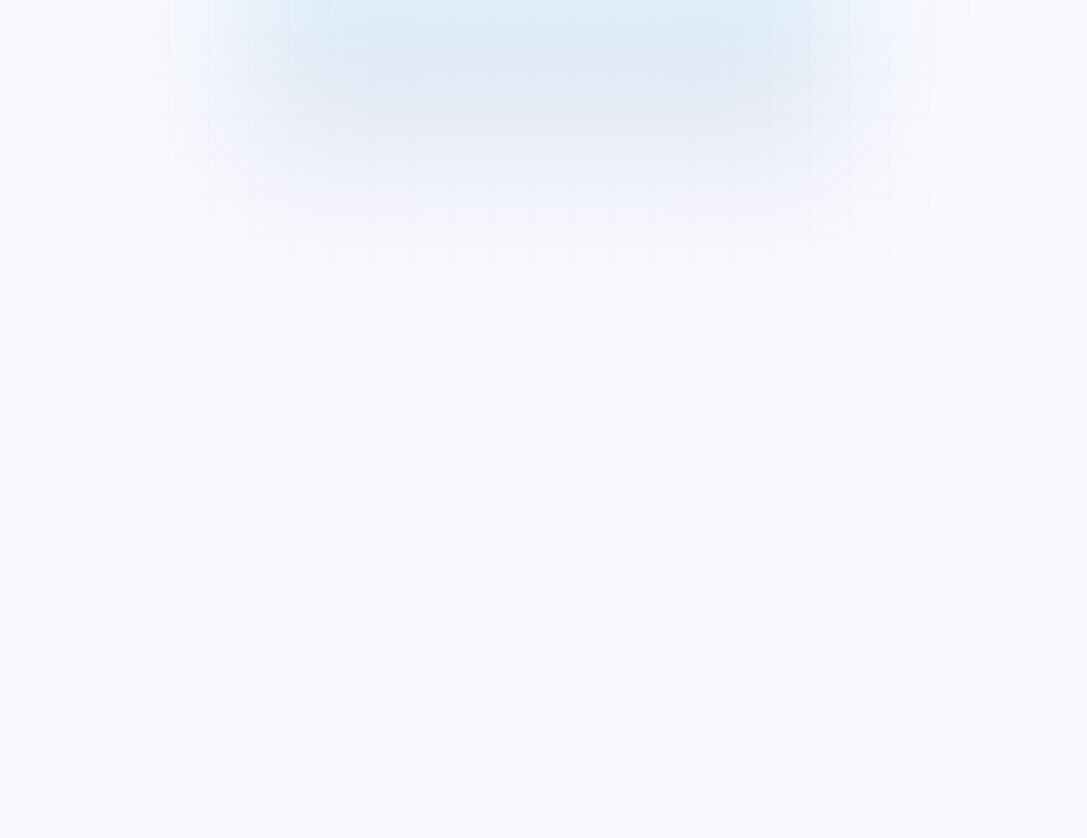
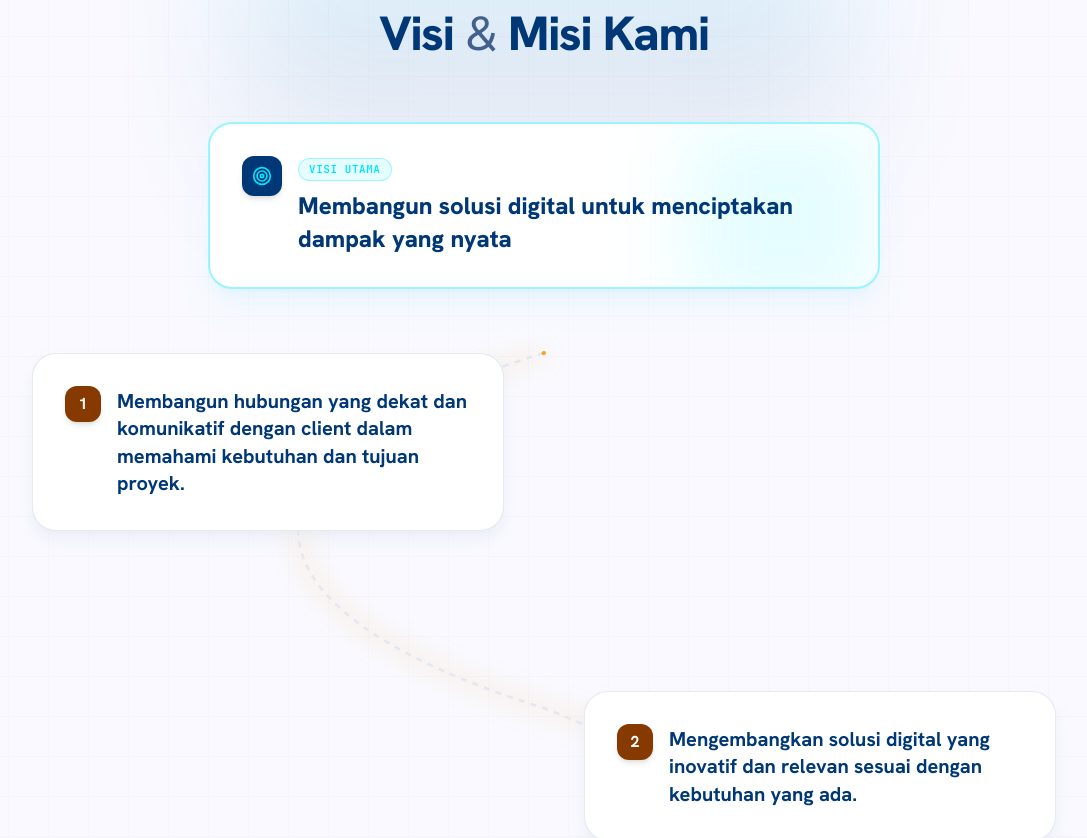
Before and after one commit to Aldikurniawan19/CasstroDev, a Next.js app: page /tentang-kami in a window 1280 px wide. Shown: the part 927-1765 px from the top of the page, without its empty margins (96-1183 px from the left). Built offline with nearby package versions, Linux system fonts and the light colour scheme.

Commit message:
feat: add interactive TeamCarousel and animated VisionMissionRedesign components to tentang-kami page

```diff
--- a/src/components/tentang-kami/VisionMissionRedesign.tsx
+++ b/src/components/tentang-kami/VisionMissionRedesign.tsx
@@ -1,253 +1,193 @@
 "use client";
 
-import { useRef, useState } from "react";
+import { useRef } from "react";
 import { useGSAP } from "@gsap/react";
 import gsap from "gsap";
 import { ScrollTrigger } from "gsap/ScrollTrigger";
 import Reveal from "@/components/common/Reveal";
-import {
-  Target,
-  Users,
-  Lightbulb,
-  ShieldCheck,
-  Briefcase,
-  TrendingUp,
-  Sparkles,
-  CheckCircle2,
-} from "lucide-react";
+import { Sparkles, Target } from "lucide-react";
 import VisionMissionFlow from "./VisionMissionFlow";
 
 if (typeof window !== "undefined") {
   gsap.registerPlugin(useGSAP, ScrollTrigger);
 }
 
-const framesData = [
+const visiData = {
+  title: "Membangun solusi digital untuk menciptakan dampak yang nyata",
+};
+
+const missionItems = [
   {
-    type: "visi",
-    number: "00",
-    pillTag: "VISI UTAMA",
-    title: "Membangun Solusi Digital untuk Menciptakan Dampak yang Nyata",
-    icon: Target,
-    badgeBg: "bg-accent-cyan/15 text-accent-cyan border-accent-cyan/30",
-    glowColor: "rgba(0, 229, 255, 0.3)",
+    number: "1",
+    text: "Membangun hubungan yang dekat dan komunikatif dengan client dalam memahami kebutuhan dan tujuan proyek.",
   },
   {
-    type: "misi",
-    number: "01",
-    pillTag: "KEMITRAAN & KOMUNIKASI",
-    title: "Kemitraan Komunikatif & Transparan",
-    description:
-      "Membangun hubungan yang dekat dan komunikatif dengan client dalam memahami kebutuhan dan tujuan proyek secara mendalam.",
-    icon: Users,
-    badgeBg: "bg-cyan-500/10 text-cyan-500 border-cyan-500/30",
-    glowColor: "rgba(0, 229, 255, 0.25)",
+    number: "2",
+    text: "Mengembangkan solusi digital yang inovatif dan relevan sesuai dengan kebutuhan yang ada.",
   },
   {
-    type: "misi",
-    number: "02",
-    pillTag: "INOVASI RELEVAN",
-    title: "Solusi Digital Inovatif & Relevan",
-    description:
-      "Mengembangkan solusi digital yang inovatif dan relevan sesuai dengan kebutuhan spesifik serta dinamika perkembangan bisnis.",
-    icon: Lightbulb,
-    badgeBg: "bg-amber-500/10 text-amber-500 border-amber-500/30",
-    glowColor: "rgba(245, 158, 11, 0.25)",
+    number: "3",
+    text: "Mengutamakan kualitas, kreativitas, dan ketelitian dalam setiap proses pengembangan.",
   },
   {
-    type: "misi",
-    number: "03",
-    pillTag: "STANDAR KUALITAS",
-    title: "Kualitas, Kreativitas & Presisi",
-    description:
-      "Mengutamakan kualitas, kreativitas, dan ketelitian tinggi dalam setiap proses pengembangan sistem dan arsitektur perangkat lunak.",
-    icon: ShieldCheck,
-    badgeBg: "bg-emerald-500/10 text-emerald-500 border-emerald-500/30",
-    glowColor: "rgba(16, 185, 129, 0.25)",
+    number: "4",
+    text: "Memberikan pengalaman kerja sama yang profesional dan menyenangkan dalam setiap proyek.",
   },
   {
-    type: "misi",
-    number: "04",
-    pillTag: "KOLABORASI PROFESIONAL",
-    title: "Pengalaman Kerja Sama Profesional",
-    description:
-      "Memberikan pengalaman kerja sama yang profesional, kolaboratif, dan menyenangkan dalam setiap tahapan proyek.",
-    icon: Briefcase,
-    badgeBg: "bg-indigo-500/10 text-indigo-500 border-indigo-500/30",
-    glowColor: "rgba(99, 102, 241, 0.25)",
-  },
-  {
-    type: "misi",
-    number: "05",
-    pillTag: "DAMPAK SUBSTANSIAL",
-    title: "Dampak & Nilai Manfaat Nyata",
-    description:
-      "Menghasilkan solusi digital yang memiliki nilai substansial dan memberikan manfaat nyata bagi pengguna serta pertumbuhan bisnis.",
-    icon: TrendingUp,
-    badgeBg: "bg-blue-500/10 text-blue-500 border-blue-500/30",
-    glowColor: "rgba(0, 229, 255, 0.25)",
+    number: "5",
+    text: "Menghasilkan solusi digital yang memiliki nilai dan manfaat nyata bagi pengguna.",
   },
 ];
 
 export default function VisionMissionRedesign() {
-  const pinRef = useRef<HTMLDivElement>(null);
-  const trackRef = useRef<HTMLDivElement>(null);
-  const [activeFrame, setActiveFrame] = useState(0);
+  const containerRef = useRef<HTMLDivElement>(null);
+  const pathRef = useRef<SVGPathElement>(null);
 
-  // Pure 100% Scroll-driven GSAP ScrollTrigger pinned animation
+  // GSAP ScrollTrigger path drawing animation along the S-curve
   useGSAP(() => {
-    const pin = pinRef.current;
-    const track = trackRef.current;
-    if (!pin || !track) return;
+    const path = pathRef.current;
+    const container = containerRef.current;
+    if (!path || !container) return;
 
-    const totalFrames = framesData.length;
+    const length = path.getTotalLength();
+    gsap.set(path, {
+      strokeDasharray: length,
+      strokeDashoffset: length,
+    });
 
-    ScrollTrigger.create({
-      trigger: pin,
-      start: "top top",
-      end: () => `+=${totalFrames * 450}`,
-      pin: true,
-      scrub: 0.5,
-      invalidateOnRefresh: true,
-      onUpdate: (self) => {
-        const frameIndex = Math.min(
-          Math.floor(self.progress * totalFrames),
-          totalFrames - 1
-        );
-        setActiveFrame(frameIndex);
+    gsap.to(path, {
+      strokeDashoffset: 0,
+      ease: "none",
+      scrollTrigger: {
+        trigger: container,
+        start: "top 70%",
+        end: "bottom 80%",
+        scrub: 1,
       },
     });
-  }, { scope: pinRef });
+  }, { scope: containerRef });
 
   return (
-    <section className="relative overflow-hidden" id="visi-misi">
+    <section className="relative overflow-hidden py-16 md:py-24" id="visi-misi">
       {/* Background ambient lighting */}
       <VisionMissionFlow />
 
-      {/* PINNED PURE SCROLL FRAME-BY-FRAME STAGE */}
-      <div
-        ref={pinRef}
-        id="vm-pin-trigger"
-        className="h-screen w-full flex flex-col justify-between py-6 sm:py-8 md:py-12 relative z-10 overflow-hidden"
-      >
-        {/* FIXED HEADER */}
-        <div className="max-w-container-max mx-auto px-4 md:px-8 w-full text-center shrink-0">
-          <Reveal y={15}>
-            <div className="inline-flex items-center gap-2 px-3 py-1 rounded-full bg-accent-cyan/10 border border-accent-cyan/30 text-accent-cyan font-mono text-[11px] sm:text-xs tracking-widest uppercase font-semibold mb-1 sm:mb-2">
+      <div className="max-w-container-max mx-auto px-4 md:px-8 relative z-10">
+        {/* SECTION HEADER */}
+        <Reveal y={24} className="text-center max-w-3xl mx-auto mb-12 md:mb-16">
+          <div className="inline-flex items-center gap-2 px-3.5 py-1 rounded-full bg-accent-cyan/10 border border-accent-cyan/30 text-accent-cyan font-mono text-xs tracking-widest uppercase font-semibold mb-3">
             <Sparkles className="w-3.5 h-3.5" />
             <span>Arah & Tujuan</span>
           </div>
-            <h2 className="font-headline-xl-mobile md:font-headline-xl text-primary text-2xl sm:text-3xl md:text-4xl font-extrabold tracking-tight">
+          <h2 className="font-headline-xl-mobile md:font-headline-xl text-primary text-3xl md:text-5xl font-extrabold tracking-tight mb-4">
             Visi <span className="text-secondary font-light">&</span> Misi Kami
           </h2>
         </Reveal>
+
+        {/* TOP CENTERED VISI CARD */}
+        <div className="max-w-2xl mx-auto mb-12 md:mb-16 relative z-20">
+          <Reveal y={30}>
+            <div className="bg-white dark:bg-[#07162c] border-2 border-accent-cyan/40 dark:border-accent-cyan/30 rounded-2xl md:rounded-3xl p-6 md:p-8 shadow-xl shadow-cyan-500/5 hover:border-accent-cyan hover:shadow-2xl transition-all duration-300 group relative overflow-hidden">
+              {/* Subtle Ambient Glow */}
+              <div className="absolute top-0 right-0 w-48 h-48 bg-accent-cyan/10 rounded-full blur-2xl pointer-events-none" />
+
+              {/* Header: Icon + Title */}
+              <div className="flex items-start gap-3 md:gap-4 relative z-10">
+                <div className="w-9 h-9 md:w-10 md:h-10 rounded-full bg-primary text-white flex items-center justify-center font-bold text-xs md:text-sm shrink-0 shadow-md">
+                  <Target className="w-5 h-5 text-accent-cyan" />
+                </div>
+                <div>
+                  <span className="text-[11px] font-mono font-bold tracking-wider text-accent-cyan uppercase bg-accent-cyan/10 border border-accent-cyan/30 px-2.5 py-0.5 rounded-full inline-block mb-2">
+                    VISI UTAMA
+                  </span>
+                  <h3 className="font-headline-md text-lg sm:text-xl md:text-2xl font-extrabold text-primary dark:text-white leading-snug group-hover:text-secondary transition-colors">
+                    {visiData.title}
+                  </h3>
+                </div>
+              </div>
+            </div>
+          </Reveal>
         </div>
 
-        {/* FRAME-BY-FRAME CARD STAGE */}
-        <div className="relative my-auto w-full max-w-3xl mx-auto px-3 sm:px-6 flex items-center justify-center">
+        {/* ALTERNATING MISI TIMELINE SECTION */}
+        <div ref={containerRef} className="relative max-w-5xl mx-auto">
 
-          {/* CARDS DISPLAY CONTAINER */}
-          <div ref={trackRef} className="w-full flex items-center justify-center relative min-h-[290px] sm:min-h-[350px] md:min-h-[380px]">
-            {framesData.map((item, index) => {
-              const isActive = index === activeFrame;
-              const isVisi = item.type === "visi";
-              const IconComponent = item.icon;
+          {/* SMOOTH CONTINUOUS S-CURVE RIBBON SVG PATH */}
+          <div className="absolute inset-0 pointer-events-none z-0 hidden md:block">
+            <svg className="w-full h-full overflow-visible" viewBox="0 0 1000 1400" preserveAspectRatio="none">
+              <defs>
+                <linearGradient id="sCurveGrad" x1="0%" y1="0%" x2="0%" y2="100%">
+                  <stop offset="0%" stopColor="#f59e0b" stopOpacity="0.9" />
+                  <stop offset="25%" stopColor="#00e5ff" stopOpacity="1" />
+                  <stop offset="50%" stopColor="#0b4f9e" stopOpacity="1" />
+                  <stop offset="75%" stopColor="#f59e0b" stopOpacity="0.9" />
+                  <stop offset="100%" stopColor="#00e5ff" stopOpacity="1" />
+                </linearGradient>
+              </defs>
+
+              {/* Ambient Glow Ribbon Trace */}
+              <path
+                d="M 500 0 C 180 100, 180 250, 500 350 C 820 450, 820 600, 500 700 C 180 800, 180 950, 500 1050 C 820 1150, 820 1300, 500 1400"
+                fill="none"
+                stroke="#f59e0b"
+                strokeWidth="12"
+                strokeOpacity="0.12"
+                className="blur-md"
+              />
+
+              {/* Dotted Base S-Curve Track */}
+              <path
+                d="M 500 0 C 180 100, 180 250, 500 350 C 820 480, 820 600, 500 700 C 180 800, 180 950, 500 1050 C 820 1150, 820 1300, 500 1400"
+                fill="none"
+                stroke="var(--color-border-subtle)"
+                strokeWidth="2.5"
+                strokeDasharray="6 6"
+              />
+
+              {/* Scroll-Linked Animated Flowing S-Curve Ribbon */}
+              <path
+                ref={pathRef}
+                d="M 500 0 C 180 100, 180 250, 500 350 C 820 450, 820 600, 500 700 C 180 800, 180 950, 500 1050 C 820 1150, 820 1300, 500 1400"
+                fill="none"
+                stroke="url(#sCurveGrad)"
+                strokeWidth="4"
+                strokeLinecap="round"
+              />
+            </svg>
+          </div>
+
+          {/* ALTERNATING MISI CARDS LIST */}
+          <div className="space-y-28 md:space-y-40 relative z-10">
+            {missionItems.map((item, index) => {
+              const isEven = index % 2 === 0;
 
               return (
                 <div
-                  key={index}
-                  className={`absolute inset-0 transition-all duration-700 ease-out flex items-center justify-center ${
-                    isActive
-                      ? "opacity-100 scale-100 pointer-events-auto z-20"
-                      : index < activeFrame
-                      ? "opacity-0 -translate-x-16 sm:-translate-x-24 scale-95 pointer-events-none z-0"
-                      : "opacity-0 translate-x-16 sm:translate-x-24 scale-95 pointer-events-none z-0"
+                  key={item.number}
+                  className="relative flex flex-col md:flex-row items-center w-full"
+                >
+                  {/* MISI CARD ALIGNED LEFT OR RIGHT */}
+                  <div
+                    className={`w-full md:w-[calc(50%-2.5rem)] ${
+                      isEven ? "md:mr-auto" : "md:ml-auto"
                     }`}
                   >
-                  {isVisi ? (
-                    /* VISI FRAME CARD */
-                    <div className="w-full max-w-2xl rounded-2xl sm:rounded-3xl p-5 sm:p-8 md:p-10 bg-gradient-to-br from-[#002756] via-[#003877] to-[#001d42] text-white shadow-[0_20px_50px_rgba(0,56,119,0.35)] border-2 border-accent-cyan/60 overflow-hidden relative group">
-                      <div className="absolute top-0 right-0 w-64 h-64 bg-accent-cyan/20 rounded-full blur-3xl pointer-events-none" />
+                    <Reveal y={50}>
+                      {/* CARD STYLING MATCHING REFERENCE IMAGE */}
+                      <div className="bg-white dark:bg-[#07162c] border border-slate-200/90 dark:border-white/10 rounded-2xl md:rounded-3xl p-6 md:p-8 shadow-lg shadow-slate-200/50 dark:shadow-none hover:shadow-2xl hover:border-amber-500/40 transition-all duration-300 group">
 
-                      <div className="relative z-10 space-y-4 sm:space-y-6">
-                        <div className="flex items-center justify-between gap-2 flex-wrap">
-                          <div className="flex items-center gap-2.5">
-                            <div className="w-10 h-10 sm:w-12 sm:h-12 rounded-xl sm:rounded-2xl bg-accent-cyan/20 border border-accent-cyan/40 text-accent-cyan flex items-center justify-center shrink-0 shadow-[0_0_15px_rgba(0,229,255,0.25)]">
-                              <IconComponent className="w-5 h-5 sm:w-6 sm:h-6" />
+                        {/* Header: Number Circle + Text */}
+                        <div className="flex items-start gap-3 md:gap-4">
+                          <div className="w-8 h-8 md:w-9 md:h-9 rounded-full bg-[#873a00] text-white flex items-center justify-center font-bold text-sm md:text-base shrink-0 shadow-md">
+                            {item.number}
                           </div>
-                            <span className="text-[10px] sm:text-xs font-mono tracking-wider text-accent-cyan uppercase font-bold px-2.5 py-1 rounded-full bg-accent-cyan/10 border border-accent-cyan/30">
-                              {item.pillTag}
-                            </span>
-                          </div>
-                          <span className="text-[11px] sm:text-xs font-mono text-accent-cyan font-bold shrink-0">
-                            01 / 06
-                          </span>
-                        </div>
-
-                        <h3 className="text-xl sm:text-3xl md:text-4xl font-extrabold leading-tight text-white tracking-tight">
-                          &ldquo;{item.title}&rdquo;
+                          <h3 className="font-headline-md text-base sm:text-lg md:text-xl font-bold text-primary dark:text-white leading-snug pt-0.5 group-hover:text-amber-600 dark:group-hover:text-amber-400 transition-colors">
+                            {item.text}
                           </h3>
-
-                        <p className="text-white/80 text-xs sm:text-sm md:text-base leading-relaxed">
-                          {item.description}
-                        </p>
-
-                        <div className="pt-3 sm:pt-4 border-t border-white/10 flex items-center justify-between text-[10px] sm:text-xs text-accent-cyan font-mono font-semibold gap-2 flex-wrap">
-                          <span>PONDASI TEKNOLOGI CASSTRODEV</span>
-                          <span>FRAME 01</span>
                         </div>
                       </div>
+                    </Reveal>
                   </div>
-                  ) : (
-                    /* MISI FRAME CARD */
-                    <div className="w-full max-w-2xl bg-white/95 dark:bg-[#07162c]/95 backdrop-blur-2xl border-2 border-slate-200 dark:border-white/15 rounded-2xl sm:rounded-3xl p-5 sm:p-8 md:p-10 transition-all duration-500 hover:border-accent-cyan/80 shadow-[0_15px_40px_rgba(0,229,255,0.15)] relative overflow-hidden group">
-
-                      {/* Top Accent Stripe */}
-                      <div className="absolute top-0 left-0 right-0 h-1.5 bg-gradient-to-r from-accent-cyan via-primary to-transparent" />
-
-                      {/* Corner Glow */}
-                      <div
-                        className="absolute -top-24 -right-24 w-48 h-48 sm:w-56 sm:h-56 rounded-full blur-3xl pointer-events-none"
-                        style={{ backgroundColor: item.glowColor }}
-                      />
-
-                      <div className="relative z-10 flex flex-col gap-4 sm:gap-6">
-                        <div className="flex items-center justify-between gap-2 flex-wrap">
-                          <div className="flex items-center gap-2.5">
-                            <div
-                              className={`w-10 h-10 sm:w-12 sm:h-12 rounded-xl sm:rounded-2xl border flex items-center justify-center font-bold ${item.badgeBg} shrink-0 shadow-sm`}
-                            >
-                              <IconComponent className="w-5 h-5 sm:w-6 sm:h-6" />
-                            </div>
-                            <span className="px-2.5 py-1 rounded-full text-[10px] sm:text-xs font-mono font-bold tracking-wider uppercase border border-accent-cyan/30 text-accent-cyan bg-accent-cyan/10">
-                              {item.pillTag}
-                            </span>
-                          </div>
-
-                          <div className="flex items-center gap-1 text-accent-cyan font-mono font-bold text-[11px] sm:text-xs shrink-0">
-                            <CheckCircle2 className="w-3.5 h-3.5 sm:w-4 sm:h-4" />
-                            <span>0{index + 1} / 06</span>
-                          </div>
-                        </div>
-
-                        <div className="space-y-2 sm:space-y-3">
-                          <h4 className="text-lg sm:text-2xl md:text-3xl font-extrabold text-primary dark:text-white leading-snug">
-                            {item.title}
-                          </h4>
-                          <p className="text-text-muted dark:text-white/80 text-xs sm:text-sm md:text-base leading-relaxed">
-                            {item.description}
-                          </p>
-                        </div>
-
-                        <div className="pt-3 sm:pt-4 border-t border-slate-100 dark:border-white/10 flex items-center justify-between text-[10px] sm:text-xs text-text-muted/80 font-mono gap-2 flex-wrap">
-                          <span className="flex items-center gap-1.5">
-                            <span className="w-1.5 h-1.5 rounded-full bg-accent-cyan inline-block" />
-                            PILAR MISI {item.number}
-                          </span>
-                          <span className="font-bold text-accent-cyan">Standard Rekayasa Presisi</span>
-                        </div>
-                      </div>
-                    </div>
-                  )}
                 </div>
               );
             })}
```
Also changed, not shown: src/components/tentang-kami/TeamCarousel.tsx (+7 -0 lines), 1 other file (tests, documents, lock files or other folders). Lines whose indentation alone changed are shown as unchanged.
